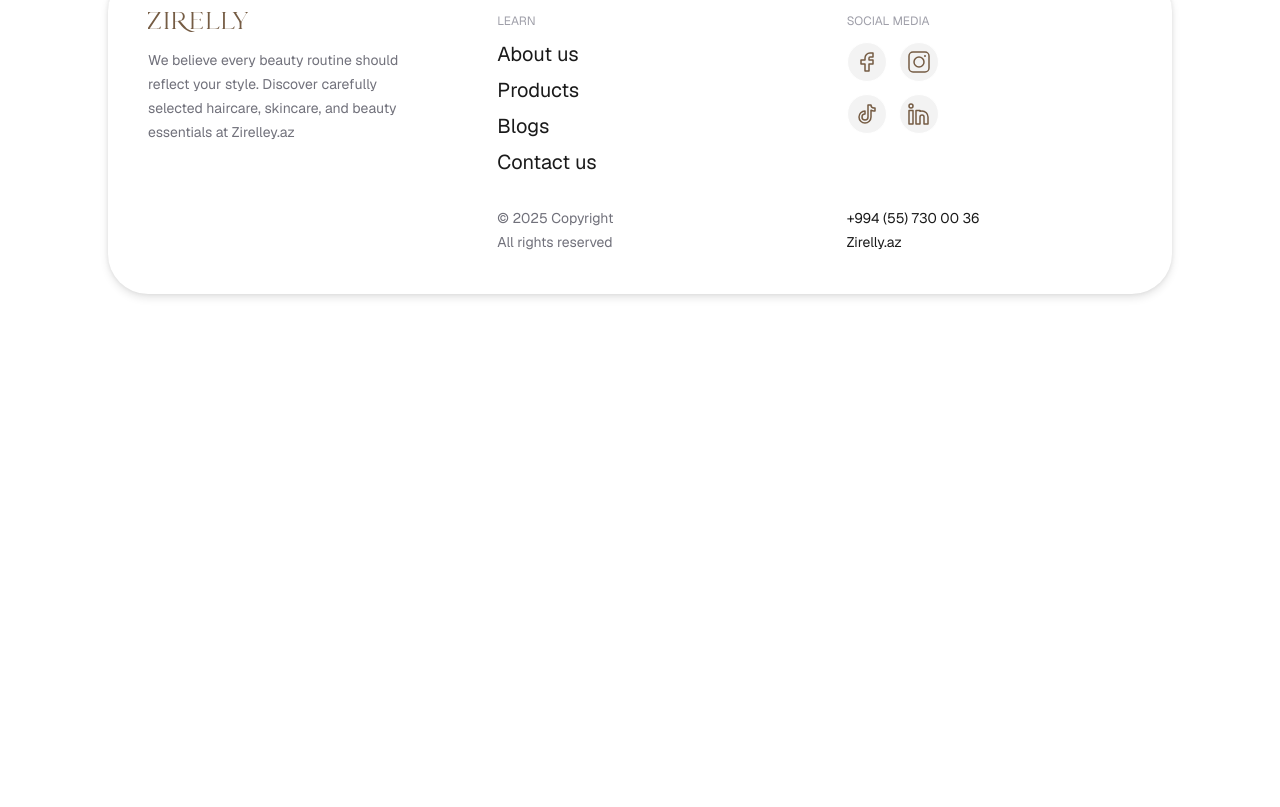
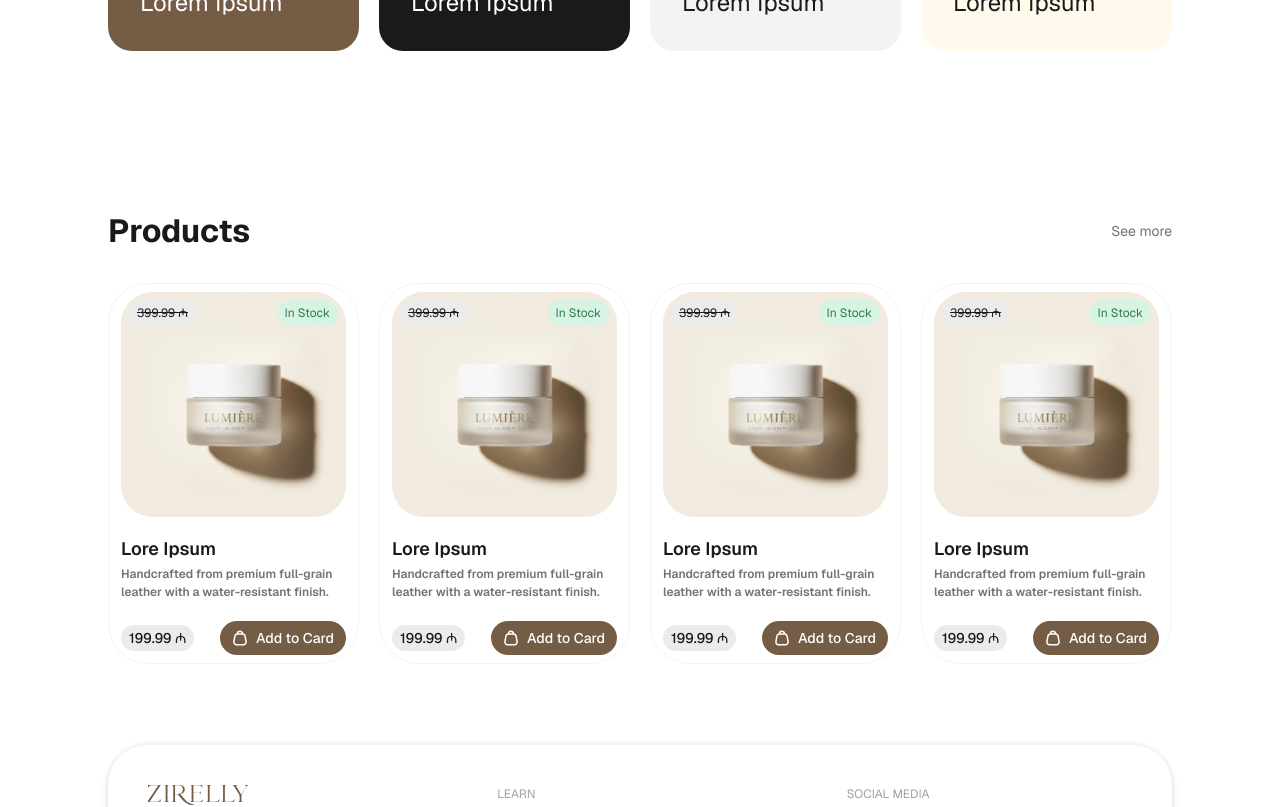
Before and after one commit to MehemmedEmchiyev/zirelly-fe, a Next.js app: page / in a window 1280 px wide. Shown: the part 1120-1927 px from the top of the page. Before the commit the page ends 1454 px from the top, so only its background shows below. Built offline with nearby package versions, Linux system fonts and the light colour scheme.

Commit message:
home page

```diff
--- a/src/app/globals.css
+++ b/src/app/globals.css
@@ -12,6 +12,9 @@
   --content-brand: #755c44;
   --content-primary: #1a1a1a;
   --background-primary: #ffffff;
+  --background-tertiary: #ebebeb;
+  --background-positive-subtle: #d7f3e3;
+  --background-brand: #755c44;
 }
 
 @theme inline {
@@ -31,8 +34,14 @@ body {
 }
 
 .hero-swiper .swiper-pagination {
-  bottom: 24px !important;
+  bottom: 72px !important;
   line-height: 0;
+}
+
+@media (min-width: 640px) {
+  .hero-swiper .swiper-pagination {
+    bottom: 24px !important;
+  }
 }
 
 .hero-swiper .swiper-pagination-bullet {
--- a/src/components/home/AchievementsSection.js
+++ b/src/components/home/AchievementsSection.js
@@ -2,27 +2,28 @@ import { achievements } from "@/data/achievements";
 
 export default function AchievementsSection() {
   return (
-    <section className="w-full px-4 py-12 sm:px-6 sm:py-16 lg:px-[108px] lg:py-20">
+    <section className="w-full px-4 py-10 sm:px-6 sm:py-16 lg:px-[108px] lg:py-20">
       <div className="mx-auto max-w-[1224px]">
-        <h2 className="text-center text-[32px] font-bold leading-[40px] text-foreground">
+        <h2 className="text-center text-2xl font-bold leading-8 text-foreground sm:text-[32px] sm:leading-[40px]">
           Our Achievements in Numbers
         </h2>
 
-        <div className="mt-10 grid grid-cols-1 gap-4 sm:grid-cols-2 lg:mt-12 lg:grid-cols-4 lg:gap-5">
+        <div className="mt-6 grid grid-cols-2 gap-3 sm:mt-10 sm:gap-4 lg:mt-12 lg:grid-cols-4 lg:gap-5">
           {achievements.map((item) => (
             <article
               key={item.id}
-              className={`flex min-h-[200px] flex-col justify-between rounded-3xl p-6 lg:min-h-[220px] lg:p-8 ${item.textColor}`}
+              className={`flex min-h-[148px] flex-col justify-between rounded-3xl p-4 sm:min-h-[200px] sm:p-6 lg:min-h-[220px] lg:p-8 ${item.textColor}`}
               style={{ background: item.background }}
             >
               <p className="text-xs font-normal leading-[18px]">{item.title}</p>
 
               <div>
-                <p className="text-[40px] font-[510] leading-[48px]">
-                  {item.value}
+                <p className="text-[32px] font-[510] leading-[40px] sm:text-[40px] sm:leading-[48px]">
+                  <span className="sm:hidden">{item.mobileValue ?? item.value}</span>
+                  <span className="hidden sm:inline">{item.value}</span>
                 </p>
 
-                <p className="text-2xl font-normal leading-8">
+                <p className="text-lg font-normal leading-7 sm:text-2xl sm:leading-8">
                   {item.description}
                 </p>
               </div>
--- a/src/components/home/HeroSlider.js
+++ b/src/components/home/HeroSlider.js
@@ -21,11 +21,11 @@ export default function HeroSlider() {
       }}
       speed={600}
       loop
-      className="hero-swiper w-full overflow-hidden rounded-[40px]"
+      className="hero-swiper w-full overflow-hidden rounded-3xl"
     >
       {heroSlides.map((slide) => (
         <SwiperSlide key={slide.id}>
-          <div className="relative flex min-h-[320px] items-center sm:min-h-[400px] lg:min-h-[480px]">
+          <div className="relative  sm:flex  sm:items-center min-h-[80vh]">
             {slide.image ? (
               <Image
                 src={slide.image}
@@ -40,14 +40,14 @@ export default function HeroSlider() {
 
             <div className="absolute inset-0 bg-black/25" />
 
-            <div className="relative z-10 flex w-full flex-col items-start gap-6 px-6 py-10 sm:px-10 sm:py-14 lg:px-16 lg:py-16">
-              <h1 className="max-w-[640px] text-[28px] font-bold leading-[36px] text-white sm:text-[32px] sm:leading-[40px]">
+            <div className="absolute inset-x-0 bottom-0 z-10 flex flex-col gap-10 px-4 pb-4 sm:static sm:w-full sm:gap-6 sm:px-10 sm:py-14 lg:px-16 lg:py-16">
+              <h1 className="max-w-[640px]  font-semibold md:font-bold   text-white sm:text-[32px] md:leading-[40px]">
                 {slide.title}
               </h1>
 
               <Link
                 href={slide.buttonHref}
-                className="rounded-full bg-brand-primary px-6 py-4 text-sm font-medium text-white transition-colors hover:bg-brand-primary-hover"
+                className="w-full -mb-2 md:w-max rounded-full bg-[var(--content-brand,#755C44)] px-6 py-4 text-center text-sm font-medium text-white transition-colors hover:bg-brand-primary-hover sm:w-auto sm:bg-brand-primary"
               >
                 {slide.buttonText}
               </Link>
--- a/src/components/home/HomePage.js
+++ b/src/components/home/HomePage.js
@@ -1,5 +1,6 @@
 import AchievementsSection from "@/components/home/AchievementsSection";
 import HeroSlider from "@/components/home/HeroSlider";
+import ProductsSection from "@/components/home/ProductsSection";
 
 export default function HomePage() {
   return (
@@ -11,6 +12,7 @@ export default function HomePage() {
       </section>
 
       <AchievementsSection />
+      <ProductsSection />
     </>
   );
 }
--- /dev/null
+++ b/src/components/home/ProductsSection.js
@@ -0,0 +1,39 @@
+import Link from "next/link";
+import { ProductCard } from "@/components/ui/card";
+import { homeProducts } from "@/data/home-products";
+
+export default function ProductsSection() {
+  return (
+    <section className="w-full px-4 py-10 sm:px-6 sm:py-16 lg:px-[108px] lg:py-20">
+      <div className="mx-auto max-w-[1224px]">
+        <div className="flex items-center justify-between gap-4">
+          <h2 className="text-2xl font-bold leading-8 text-foreground sm:text-[32px] sm:leading-[40px]">
+            Products
+          </h2>
+
+          <Link
+            href="/products"
+            className="shrink-0 text-sm font-normal leading-[18px] text-zinc-500 transition-colors hover:text-foreground"
+          >
+            See more
+          </Link>
+        </div>
+
+        <div className="mt-6 grid grid-cols-1 gap-5 sm:mt-8 sm:grid-cols-2 lg:grid-cols-4">
+          {homeProducts.map((product) => (
+            <ProductCard
+              key={product.id}
+              slug={product.slug}
+              title={product.title}
+              description={product.description}
+              price={product.price}
+              originalPrice={product.originalPrice}
+              inStock={product.inStock}
+              image={product.image}
+            />
+          ))}
+        </div>
+      </div>
+    </section>
+  );
+}
--- /dev/null
+++ b/src/components/ui/card/ProductCard.js
@@ -0,0 +1,98 @@
+import Image from "next/image";
+import Link from "next/link";
+import shoppingBagIcon from "@/assets/images/card/shopping_bag.svg";
+
+function ProductImage({ image, title, originalPrice, inStock }) {
+  return (
+    <div className="relative aspect-square overflow-hidden rounded-[32px] bg-[#F5F0EB]">
+      {image ? (
+        <Image src={image} alt={title} fill className="object-cover object-center" />
+      ) : (
+        <div className="flex h-full w-full items-center justify-center">
+          <div className="h-24 w-24 rounded-full bg-[#EBE6E0]" />
+        </div>
+      )}
+
+      {originalPrice && (
+        <span className="absolute left-2 top-2 rounded-[32px] bg-[var(--background-tertiary,#EBEBEB)] px-2 py-1 text-xs font-normal leading-[18px] text-foreground line-through">
+          {originalPrice}
+        </span>
+      )}
+
+      {inStock && (
+        <span className="absolute right-2 top-2 rounded-full bg-[var(--background-positive-subtle,#D7F3E3)] px-2 py-1 text-xs font-normal leading-[18px] text-[#2F7A4E]">
+          In Stock
+        </span>
+      )}
+    </div>
+  );
+}
+
+function ProductInfo({ title, description }) {
+  return (
+    <div className="flex flex-col gap-1">
+      <h3 className="text-lg font-[590] leading-6 text-foreground">{title}</h3>
+      <p className="text-xs font-[510] leading-[18px] text-zinc-500">
+        {description}
+      </p>
+    </div>
+  );
+}
+
+export default function ProductCard({
+  title,
+  description,
+  price,
+  originalPrice,
+  inStock = true,
+  image,
+  slug,
+  onAddToCart,
+}) {
+  return (
+    <article className="flex flex-col gap-5 rounded-[40px] border border-[var(--content-secondary-inverse)] bg-white px-3 py-2">
+      {slug ? (
+        <Link href={`/products/${slug}`} className="flex flex-col gap-5">
+          <ProductImage
+            image={image}
+            title={title}
+            originalPrice={originalPrice}
+            inStock={inStock}
+          />
+          <ProductInfo title={title} description={description} />
+        </Link>
+      ) : (
+        <>
+          <ProductImage
+            image={image}
+            title={title}
+            originalPrice={originalPrice}
+            inStock={inStock}
+          />
+          <ProductInfo title={title} description={description} />
+        </>
+      )}
+
+      <div className="flex items-center justify-between gap-2">
+        <span className="rounded-3xl bg-[var(--background-tertiary,#EBEBEB)] px-2 py-1 text-sm font-medium leading-[18px] text-foreground">
+          {price}
+        </span>
+
+        <button
+          type="button"
+          onClick={onAddToCart}
+          className="flex cursor-pointer items-center gap-2 rounded-[40px] bg-[var(--background-brand,#755C44)] px-3 py-2 text-sm font-medium leading-[18px] text-white transition-colors hover:bg-brand-primary-hover"
+        >
+          <Image
+            src={shoppingBagIcon}
+            alt=""
+            width={16}
+            height={16}
+            className="h-4 w-4 shrink-0"
+          />
+          Add to Card
+        </button>
+      </div>
+    </article>
+  );
+}
--- /dev/null
+++ b/src/components/ui/card/index.js
@@ -0,0 +1 @@
+export { default as ProductCard } from "@/components/ui/card/ProductCard";
--- a/src/data/achievements.js
+++ b/src/data/achievements.js
@@ -3,6 +3,7 @@ export const achievements = [
     id: 1,
     title: "Lorem Ipsum",
     value: "300+",
+    mobileValue: "450+",
     description: "Lorem Ipsum",
     background: "var(--content-brand, #755C44)",
     textColor: "text-white",
--- /dev/null
+++ b/src/data/home-products.js
@@ -0,0 +1,48 @@
+import cardImage from "@/assets/images/products/Cardİmage.png";
+
+export const homeProducts = [
+  {
+    id: 1,
+    slug: "lumiere-cream",
+    title: "Lore Ipsum",
+    description:
+      "Handcrafted from premium full-grain leather with a water-resistant finish.",
+    price: "199.99 ₼",
+    originalPrice: "399.99 ₼",
+    inStock: true,
+    image: cardImage,
+  },
+  {
+    id: 2,
+    slug: "lumiere-serum",
+    title: "Lore Ipsum",
+    description:
+      "Handcrafted from premium full-grain leather with a water-resistant finish.",
+    price: "199.99 ₼",
+    originalPrice: "399.99 ₼",
+    inStock: true,
+    image: cardImage,
+  },
+  {
+    id: 3,
+    slug: "lumiere-oil",
+    title: "Lore Ipsum",
+    description:
+      "Handcrafted from premium full-grain leather with a water-resistant finish.",
+    price: "199.99 ₼",
+    originalPrice: "399.99 ₼",
+    inStock: true,
+    image: cardImage,
+  },
+  {
+    id: 4,
+    slug: "lumiere-mask",
+    title: "Lore Ipsum",
+    description:
+      "Handcrafted from premium full-grain leather with a water-resistant finish.",
+    price: "199.99 ₼",
+    originalPrice: "399.99 ₼",
+    inStock: true,
+    image: cardImage,
+  },
+];
```
Also changed, not shown: src/assets/images/card/shopping_bag.svg (added), src/assets/images/products/Cardİmage.png (added).
